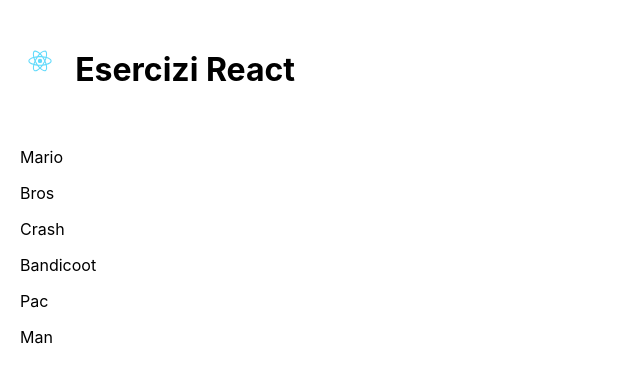
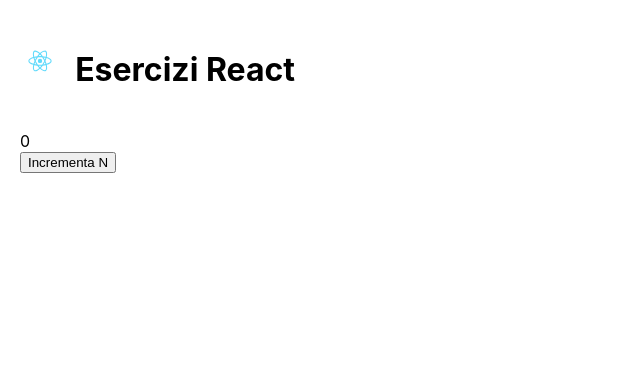
Before and after one commit to LucaSoftwareEngineer/esercitazioni-react, a React (Create React App) app: page / in a window 1280 px wide. Shown: the top 382 px of the page, without its empty margins (0-640 px from the left). Built offline with nearby package versions, Linux system fonts and the light colour scheme.

Commit message:
esercizio-4: esercizio sullo stato, una variabile n viene incrementata al click del pulsante mediante un handler che chiama il metodo setN per aggiornare lo stato

```diff
--- a/src/App.tsx
+++ b/src/App.tsx
@@ -1,7 +1,7 @@
 import React from 'react';
 import logo from './logo.svg';
 import './App.css';
-import Main from "./esercizio-3/Main";
+import Main from "./esercizio-4/Main";
 
 function App() {
   return (
--- /dev/null
+++ b/src/esercizio-4/Main.tsx
@@ -0,0 +1,20 @@
+import React, {useState} from 'react';
+
+const Main = () => {
+
+    const [n, setN] = useState(0);
+
+    const clickHandler = () => {
+        setN((prev) => prev + 1);
+    }
+
+    return (
+        <>
+            <label>{n}</label>
+            <br />
+            <button onClick={clickHandler}>Incrementa N</button>
+        </>
+    );
+};
+
+export default Main;
```
